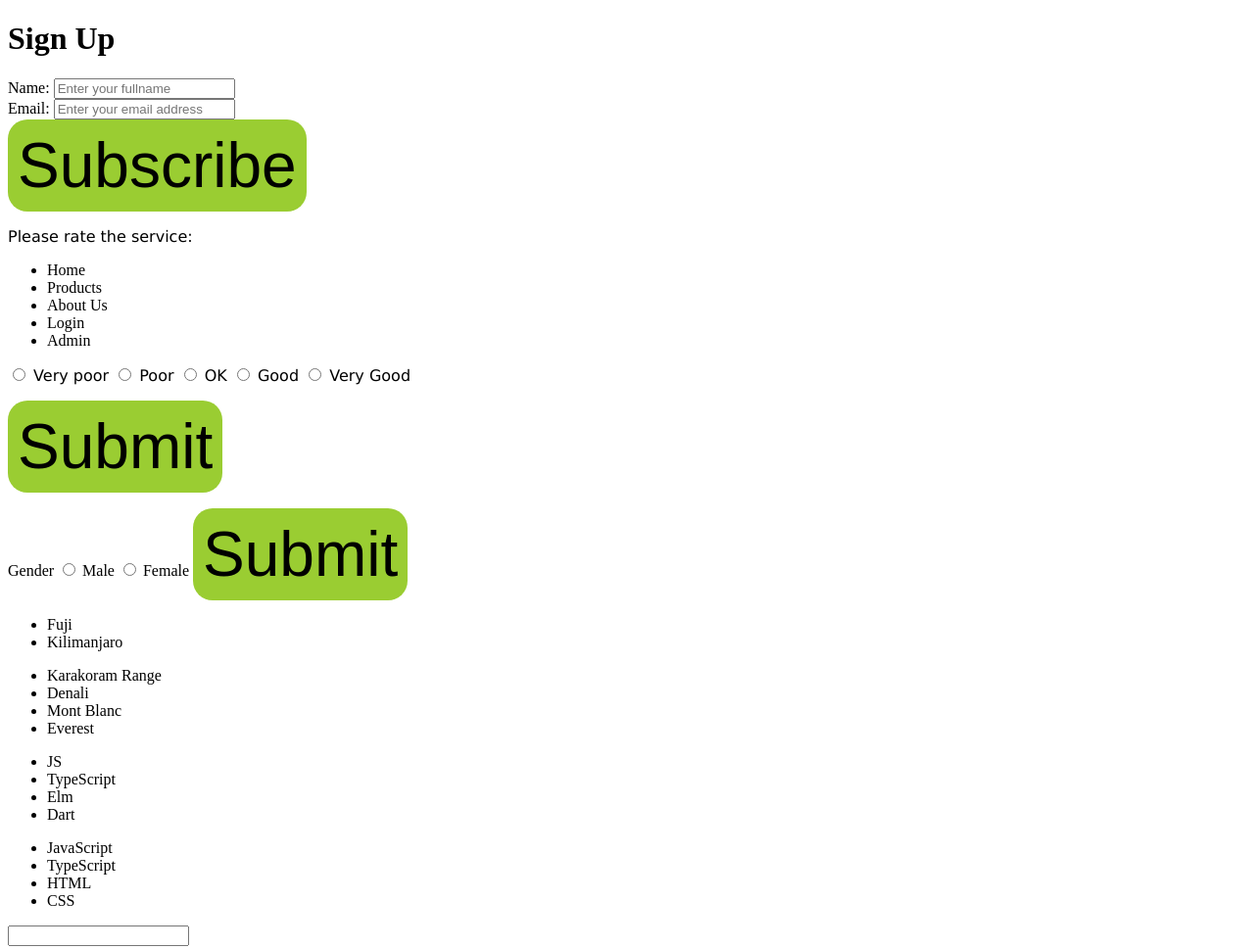
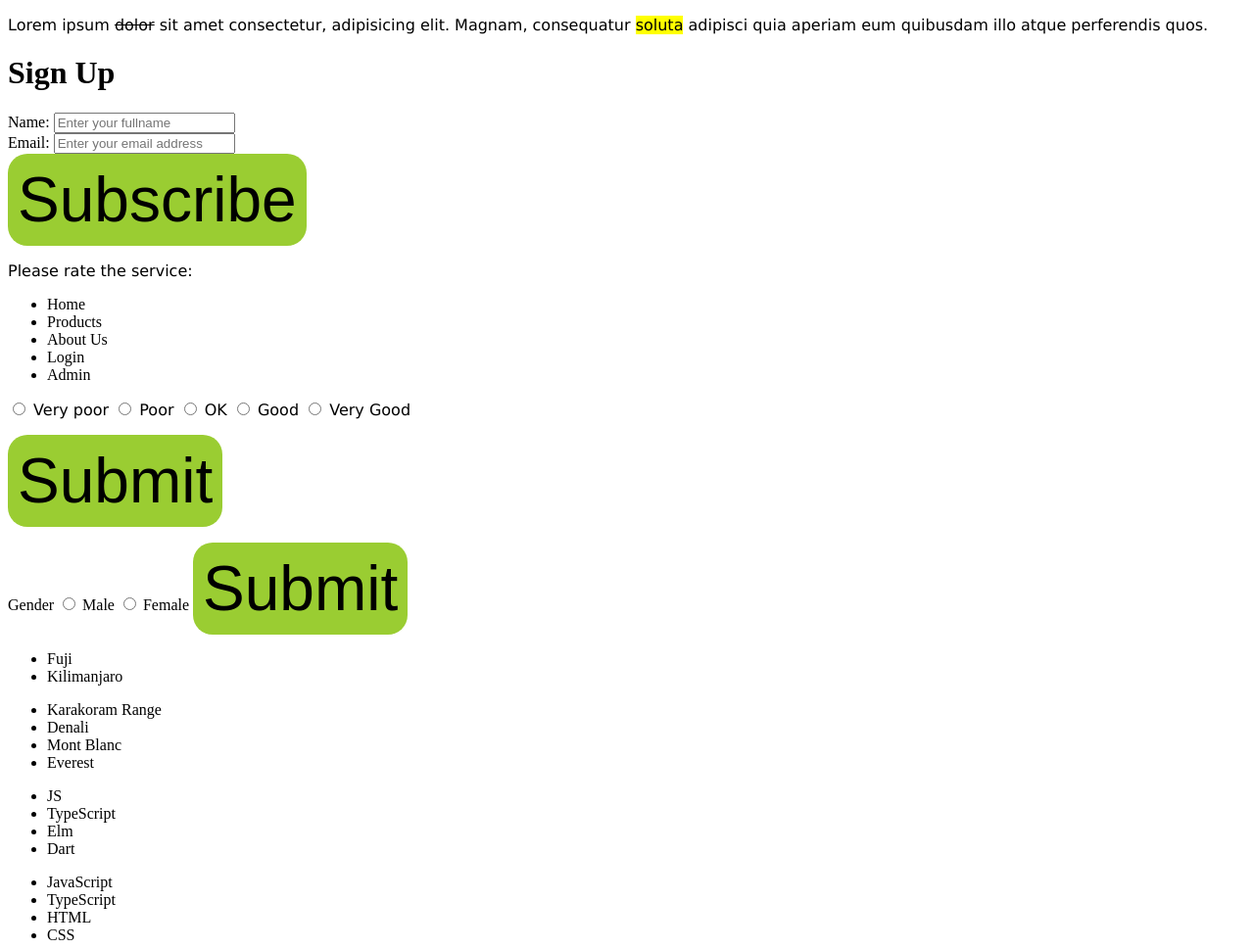
Before and after one commit to Suyog28/CodeDaily, a plain HTML site: page index.html in a window 1280 px wide. Shown: the top 969 px of the page at 98% size. Drawn offline with Linux system fonts and the light colour scheme.

Commit message:
Html revise

```diff
--- a/index.html
+++ b/index.html
@@ -105,6 +105,11 @@
       </head>
 
       <body>
+        <p>
+          Lorem ipsum <del>dolor</del> sit amet consectetur, adipisicing elit.
+          Magnam, consequatur <mark>soluta</mark> adipisci quia aperiam eum
+          quibusdam illo atque perferendis quos.
+        </p>
         <div class="container">
           <form action="signup.html" method="post" id="signup">
             <h1>Sign Up</h1>
```
